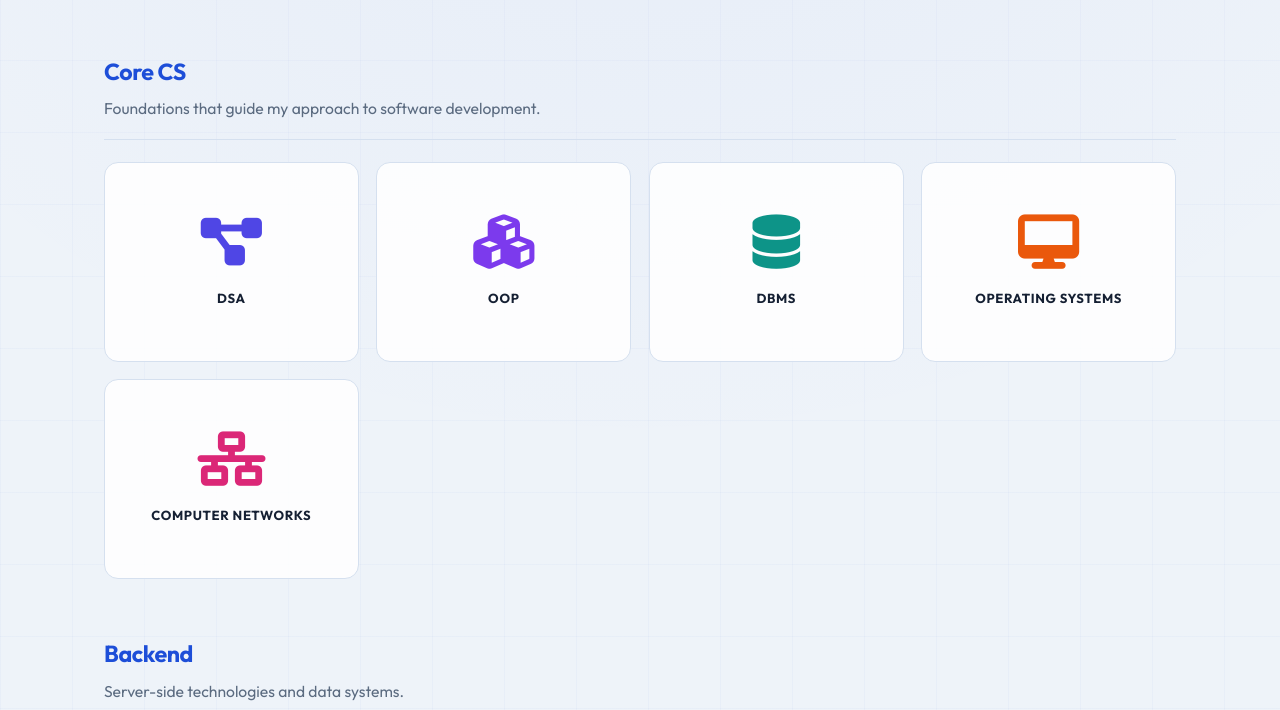
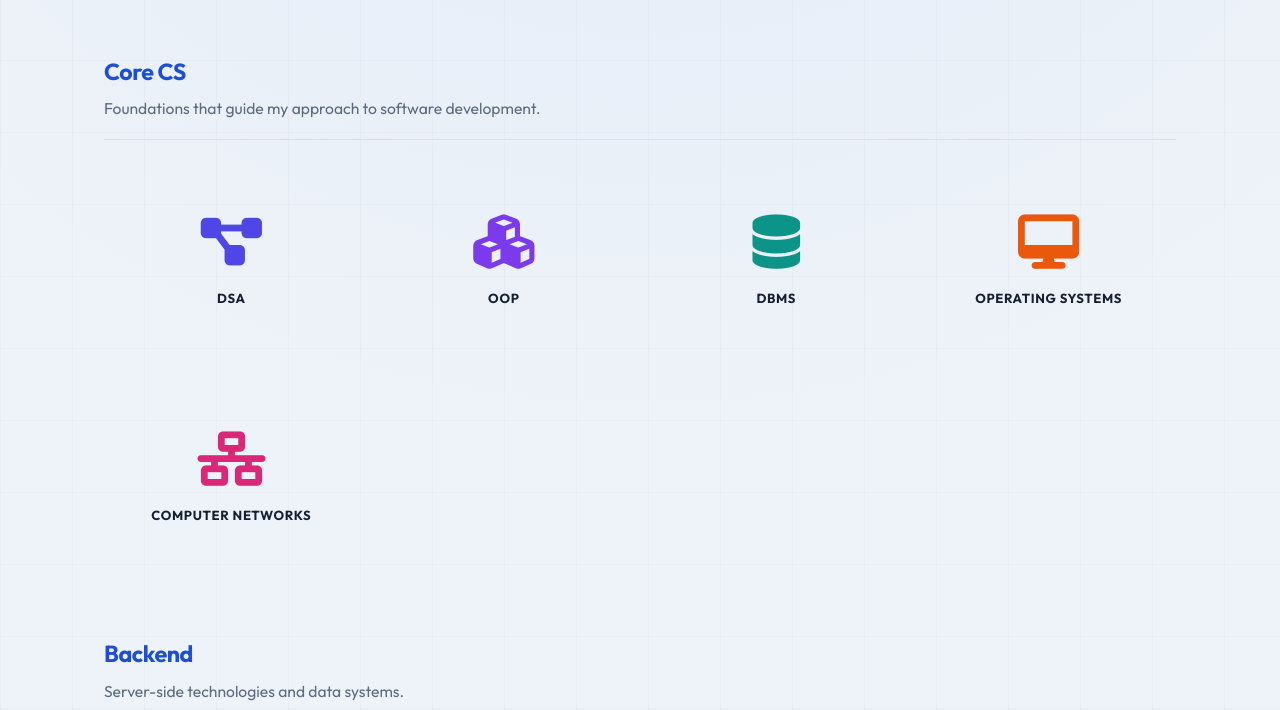
Before and after one commit to Kourpreetika/Personal-Portfolio, a plain HTML site: page index.html in a window 1280 px wide. Shown: the part 1323-2033 px from the top of the page. Drawn offline with Linux system fonts and the light colour scheme.

Commit message:
fonal changes

```diff
--- a/styles.css
+++ b/styles.css
@@ -443,17 +443,13 @@ section {
     align-items: center;
     justify-content: center;
     gap: 1.15rem;
-    border: 1px solid var(--border);
-    border-radius: var(--radius-md);
-    background: rgba(255, 255, 255, 0.88);
-    transition: transform 0.25s var(--ease), border-color 0.25s ease, background 0.25s ease, box-shadow 0.25s ease;
+    border: 0;
+    background: transparent;
+    transition: transform 0.25s var(--ease);
 }
 
 .skill-card:hover {
     transform: translateY(-5px);
-    border-color: #93b4ed;
-    background: #ffffff;
-    box-shadow: var(--shadow-soft);
 }
 
 .skill-card h4 {
```
